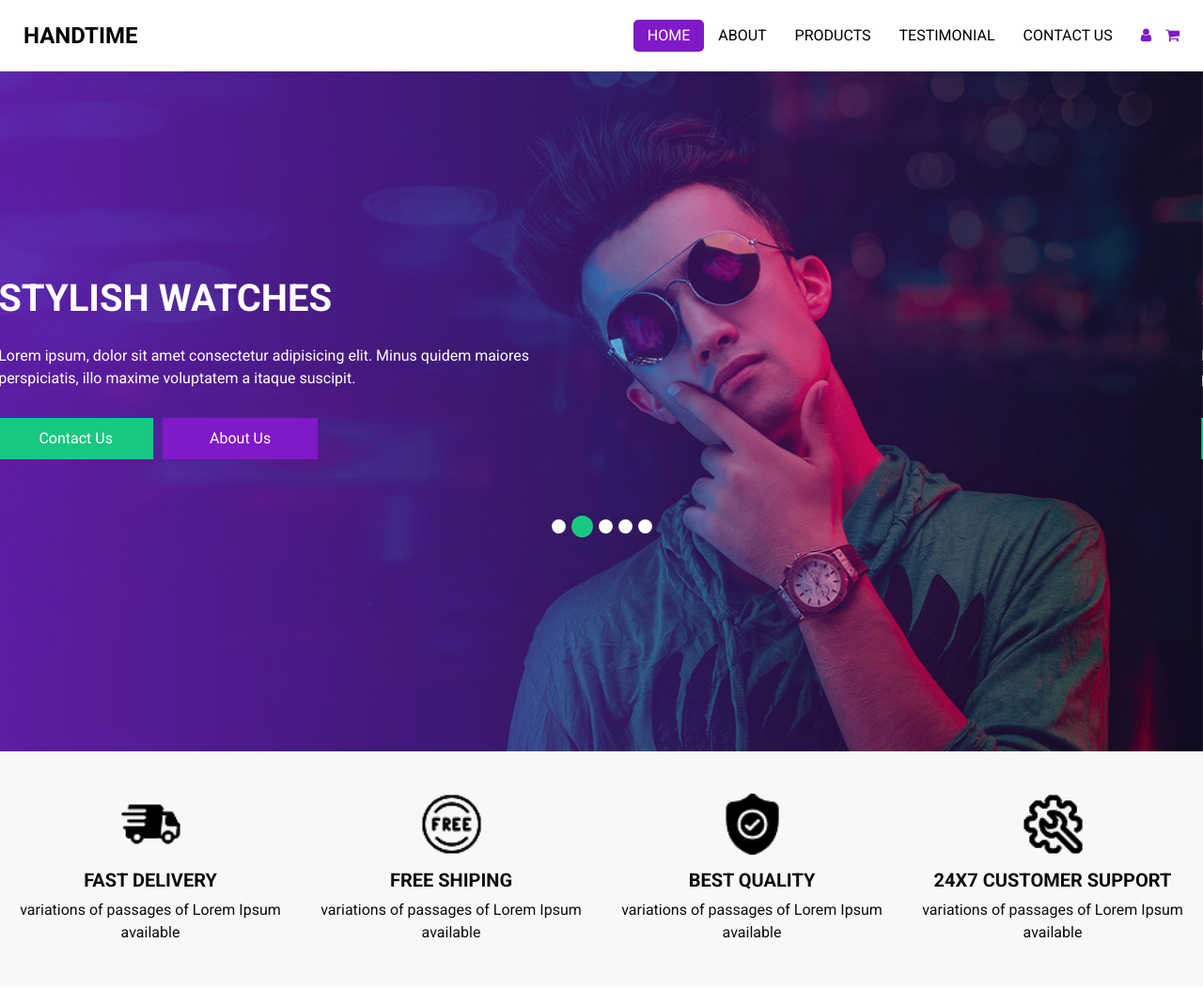
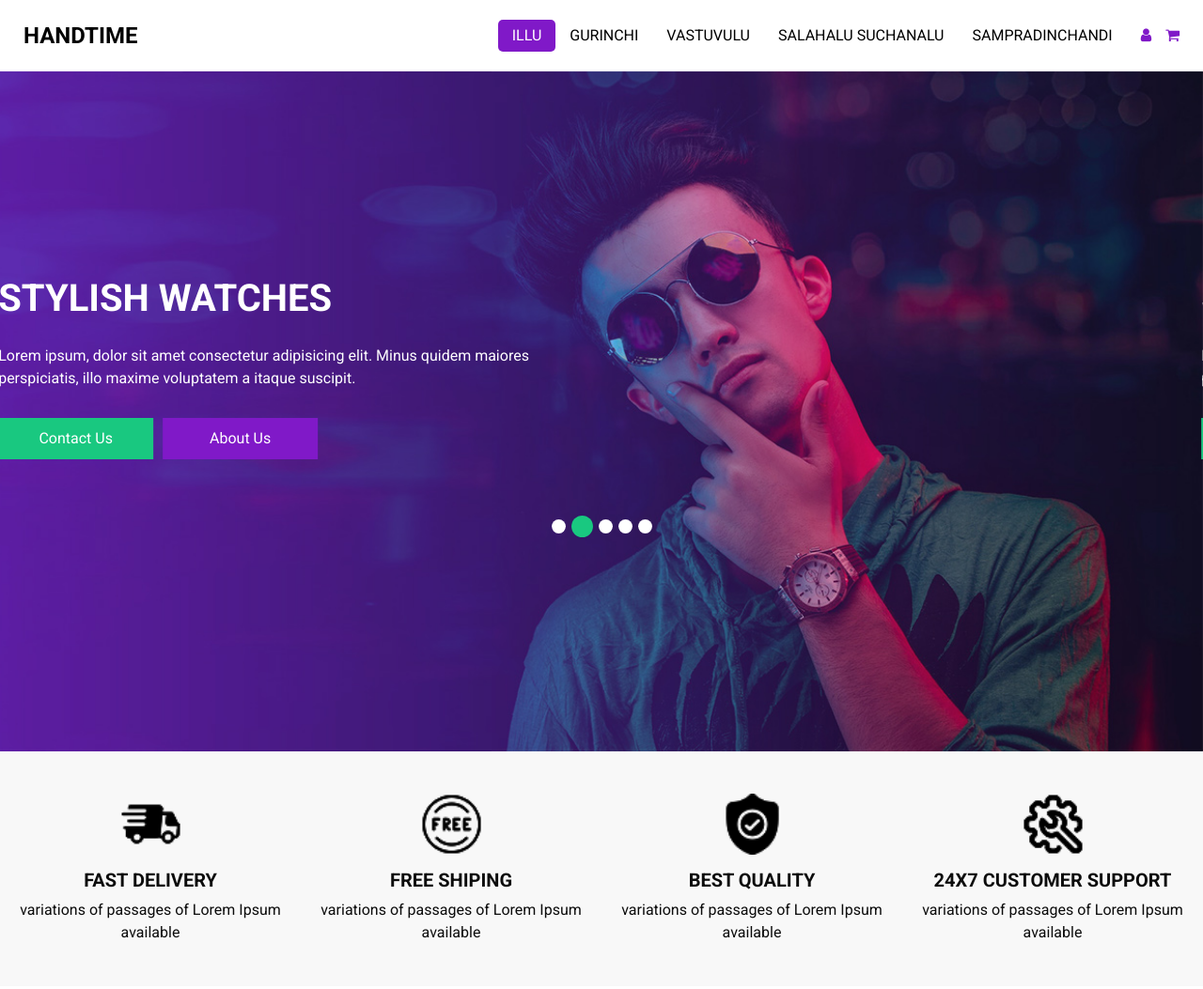
Before and after one commit to MuraliKrishna-devops/mergeconflicts, a plain HTML site: page index.html in a window 1280 px wide. Shown: the top 1053 px of the page at 94% size. Drawn offline with nearby package versions, Linux system fonts and the light colour scheme; some packages are replaced by stand-ins of ours.

Commit message:
Update index.html

```diff
--- a/index.html
+++ b/index.html
@@ -52,19 +52,19 @@
           <div class="collapse navbar-collapse" id="navbarSupportedContent">
             <ul class="navbar-nav  ">
               <li class="nav-item active">
-                <a class="nav-link" href="index.html">Home <span class="sr-only">(current)</span></a>
+                <a class="nav-link" href="index.html">ILLU <span class="sr-only">(current)</span></a>
               </li>
               <li class="nav-item">
-                <a class="nav-link" href="about.html"> About</a>
+                <a class="nav-link" href="about.html"> GURINCHI</a>
               </li>
               <li class="nav-item">
-                <a class="nav-link" href="product.html">Products</a>
+                <a class="nav-link" href="product.html">VASTUVULU</a>
               </li>
               <li class="nav-item">
-                <a class="nav-link" href="testimonial.html">Testimonial</a>
+                <a class="nav-link" href="testimonial.html">SALAHALU SUCHANALU</a>
               </li>
               <li class="nav-item">
-                <a class="nav-link" href="contact.html">Contact Us</a>
+                <a class="nav-link" href="contact.html"> SAMPRADINCHANDI</a>
               </li>
             </ul>
             <div class="user_optio_box">
```
